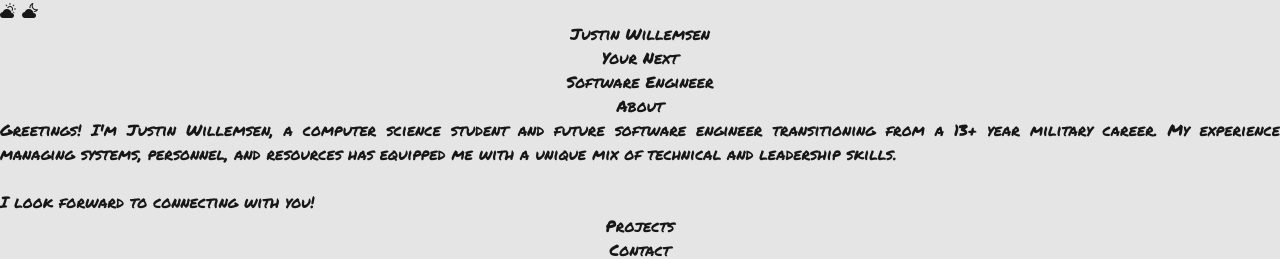
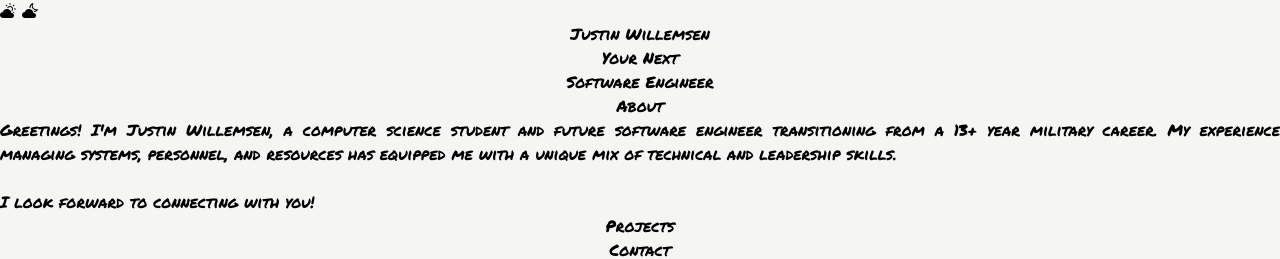
Before and after one commit to jstnwll/jstnwll.com, a website: page src/index.html in a window 1280 px wide. Shown: the part 194-453 px from the top of the page. Drawn offline with nearby package versions, Linux system fonts and the light colour scheme.

Commit message:
Website update

```diff
--- a/src/index.html
+++ b/src/index.html
@@ -16,7 +16,10 @@
     />
     <title>Justin Willemsen</title>
   </head>
-  <body class="min-h-screen bg-neutral-200 font-marker text-neutral-900">
+
+  <body
+    class="bg-stone-100 dark:bg-stone-800 font-marker text-stone-800 dark:text-stone-100"
+  >
     <header>
       <nav>
         <i class="bi bi-list"></i>
```
